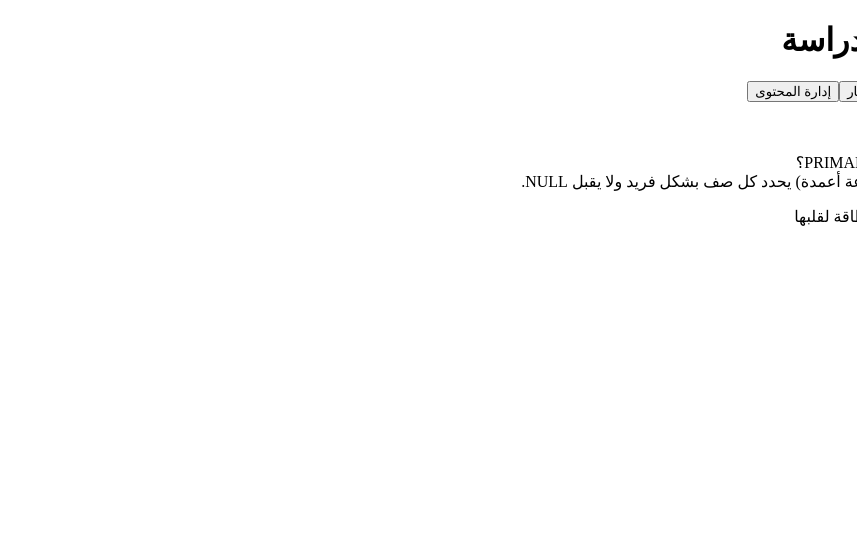
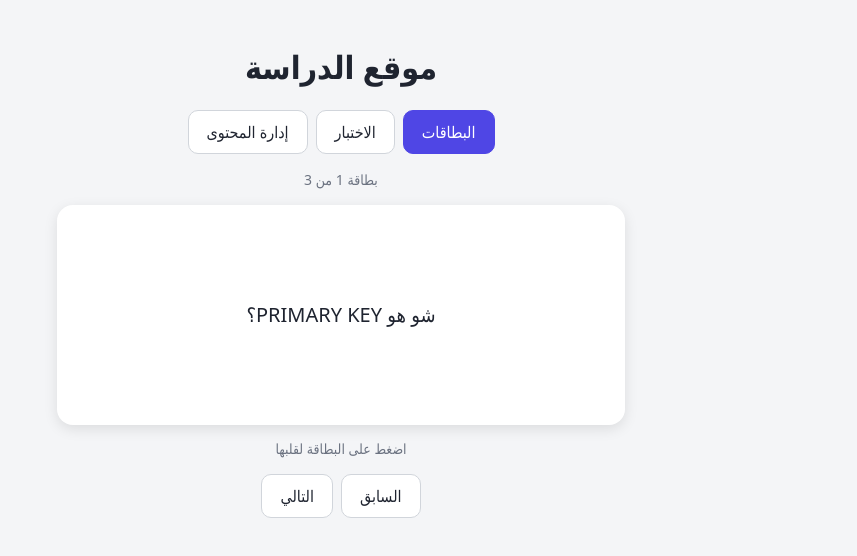
Before and after one commit to JanaBataineh/study-site-react.io, a React (Vite) app: page / in a window 1280 px wide. Shown: the top 556 px of the page, without its empty margins (423-1280 px from the left). Built offline with nearby package versions, Linux system fonts and the light colour scheme.

Commit message:
Add numbering and modal for editing

```diff
--- a/src/style.css
+++ b/src/style.css
@@ -1,3 +1,31 @@
+* { box-sizing: border-box; }
+body { margin: 0; font-family: system-ui, "Segoe UI", Tahoma, sans-serif; background: #f4f5f7; color: #1f2430; }
+.container { max-width: 600px; margin: 0 auto; padding: 24px 16px; text-align: center; }
+.muted { color: #6b7280; font-size: 14px; }
+button, .file-btn { font: inherit; cursor: pointer; border: 1px solid #d1d5db; background: #fff; padding: 10px 18px; border-radius: 10px; color: inherit; }
+button:hover, .file-btn:hover { background: #eef0f4; }
+.tabs, .row { display: flex; gap: 8px; justify-content: center; flex-wrap: wrap; margin: 16px 0; }
+.tabs button.active, .primary { background: #4f46e5; color: #fff; border-color: #4f46e5; }
+.primary:hover { background: #4338ca; }
+.primary { margin-top: 12px; }
+.danger { color: #dc2626; border-color: #fca5a5; padding: 6px 12px; }
+.card-scene { perspective: 1000px; height: 220px; margin: 16px 0 8px; cursor: pointer; }
+.card { position: relative; width: 100%; height: 100%; transition: transform .6s; transform-style: preserve-3d; }
+.card.flipped { transform: rotateY(180deg); }
+.face { position: absolute; inset: 0; backface-visibility: hidden; display: flex; align-items: center; justify-content: center;
+  padding: 20px; border-radius: 16px; background: #fff; box-shadow: 0 4px 14px rgba(0,0,0,.1); font-size: 20px; }
+.back { transform: rotateY(180deg); background: #4f46e5; color: #fff; }
+.option { display: block; width: 100%; margin: 8px 0; text-align: start; }
+.option.correct { background: #dcfce7; border-color: #16a34a; }
+.option.wrong { background: #fee2e2; border-color: #dc2626; }
+.manage { text-align: start; }
+.manage h2 { margin-top: 28px; }
+form { display: flex; flex-direction: column; gap: 8px; }
+input:not([type=radio]), textarea { font: inherit; padding: 10px; border: 1px solid #d1d5db; border-radius: 10px; width: 100%; }
+textarea { min-height: 70px; resize: vertical; }
+.opt-row { display: flex; gap: 8px; align-items: center; }
+.items { list-style: none; padding: 0; margin: 12px 0; }
+.items li { display: flex; justify-content: space-between; align-items: center; gap: 8px; background: #fff; padding: 8px 12px; border-radius: 10px; margin-bottom: 6px; }
 /* نوافذ التعديل المنبثقة (Modals) */
 .modal-overlay {
   position: fixed; inset: 0;
```
